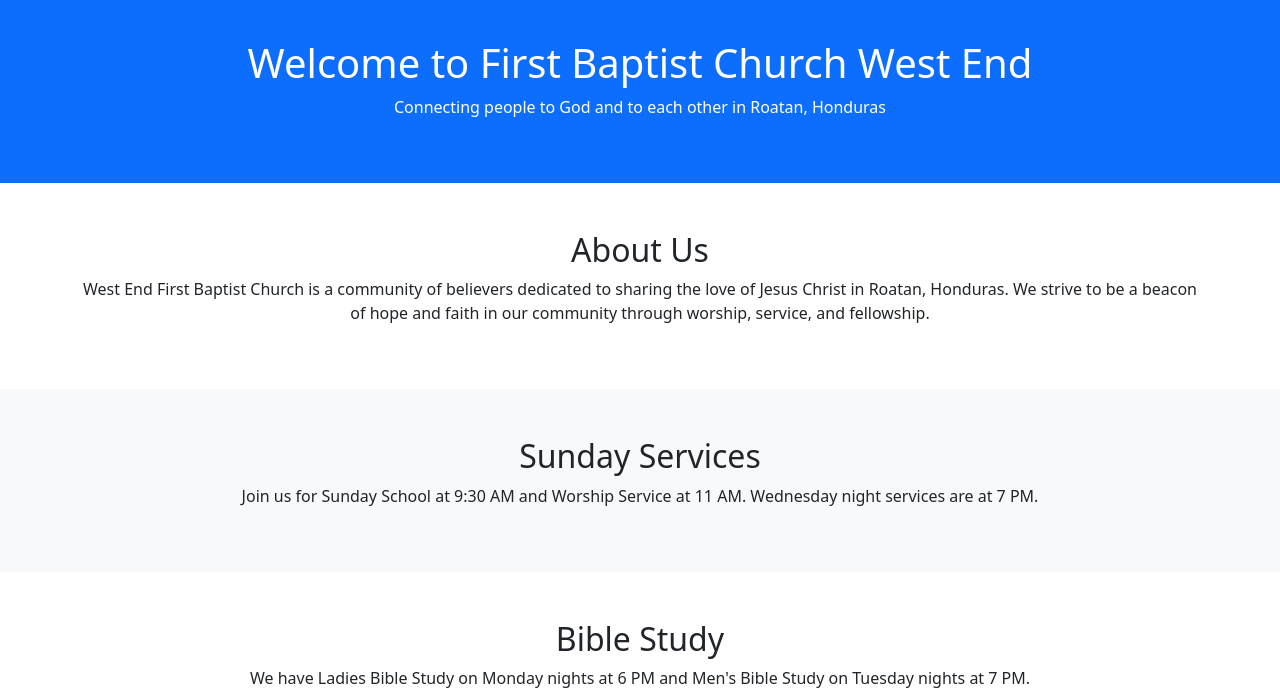
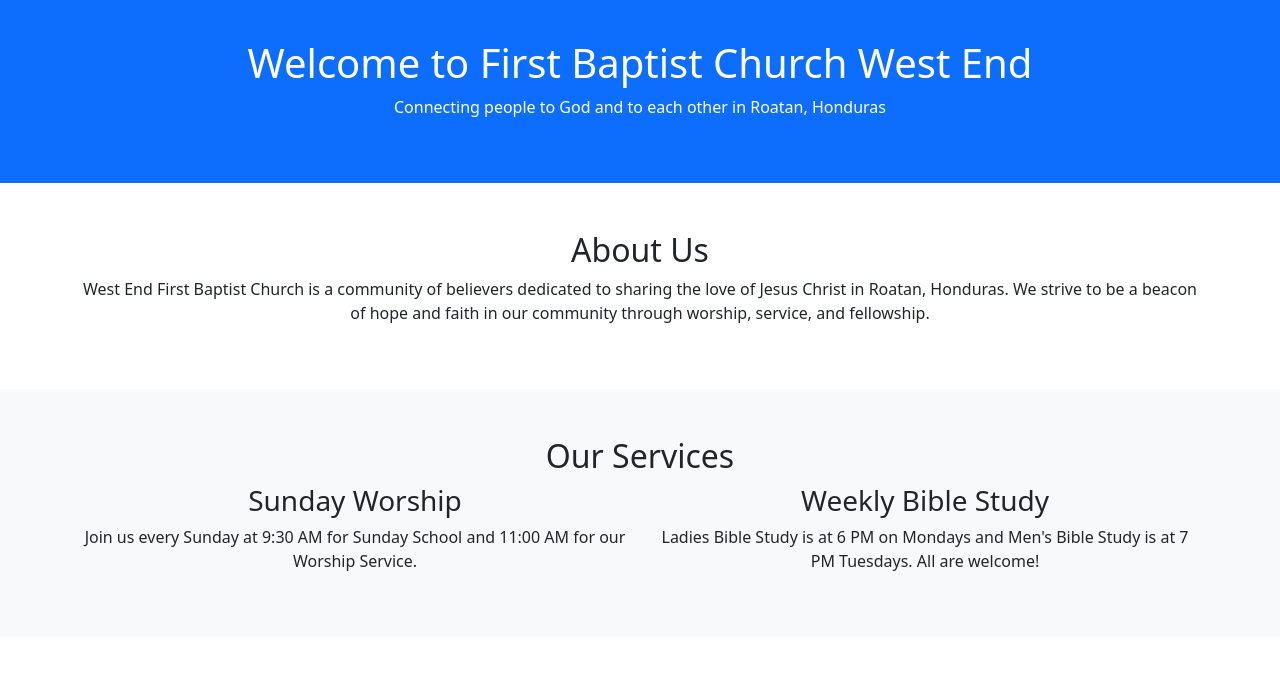
Before and after one commit to timpierce/fbcwestend, a plain HTML site: page index.html in a window 1280 px wide. Shown: the part 105-795 px from the top of the page. Drawn offline with nearby package versions, Linux system fonts and the light colour scheme.

Commit message:
reconfigured services section

```diff
--- a/index.html
+++ b/index.html
@@ -40,16 +40,18 @@
     </section>
 
     <section id="services" class="bg-light py-5">
-        <div class="container text-center">
-            <h2>Sunday Services</h2>
-            <p>Join us for Sunday School at 9:30 AM and Worship Service at 11 AM. Wednesday night services are at 7 PM.</p>
-        </div>
-    </section>
-
-    <section id="bible_study" class="py-5">
-        <div class="container text-center">
-            <h2>Bible Study</h2>
-            <p>We have Ladies Bible Study on Monday nights at 6 PM and Men's Bible Study on Tuesday nights at 7 PM.</p>
+        <div class="container">
+            <h2 class="text-center">Our Services</h2>
+            <div class="row text-center">
+                <div class="col-md-6">
+                    <h3>Sunday Worship</h3>
+                    <p>Join us every Sunday at 9:30 AM for Sunday School and 11:00 AM for our Worship Service.</p>
+                </div>
+                <div class="col-md-6">
+                    <h3>Weekly Bible Study</h3>
+                    <p>Ladies Bible Study is at 6 PM on Mondays and Men's Bible Study is at 7 PM Tuesdays. All are welcome!</p>
+                </div>
+            </div>
         </div>
     </section>
 
```
